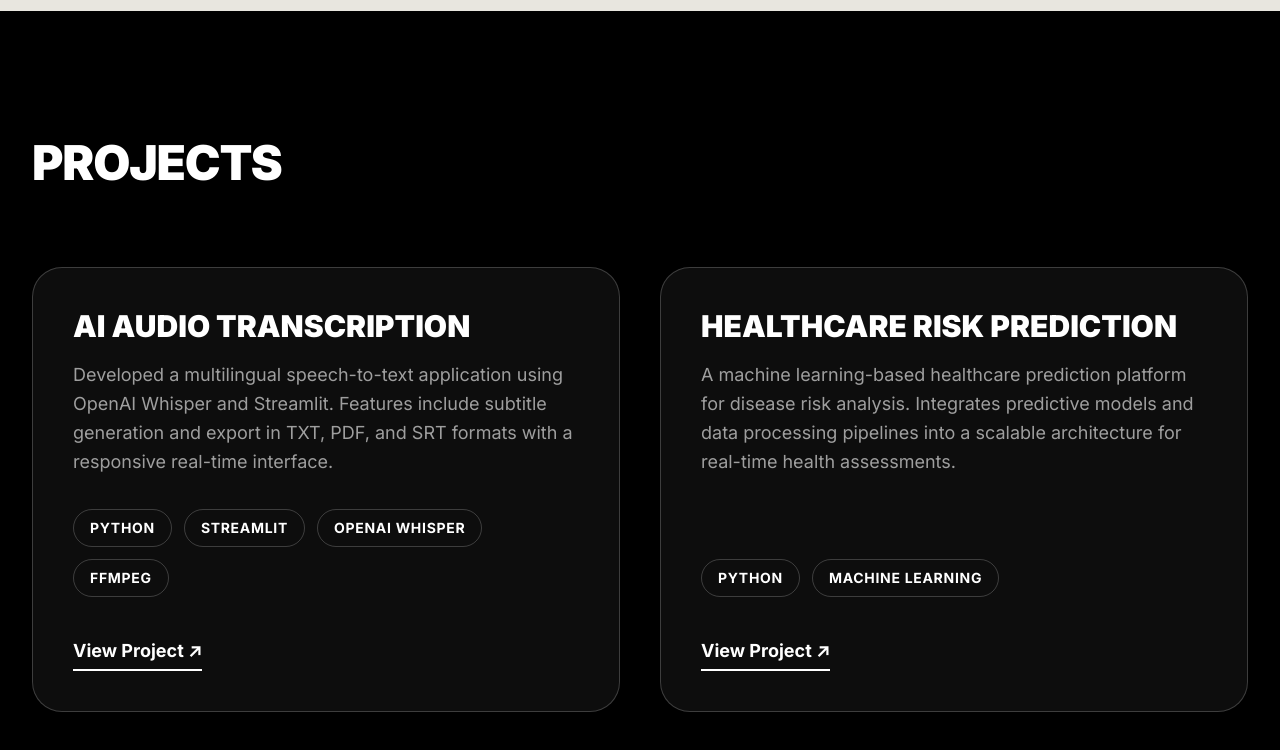
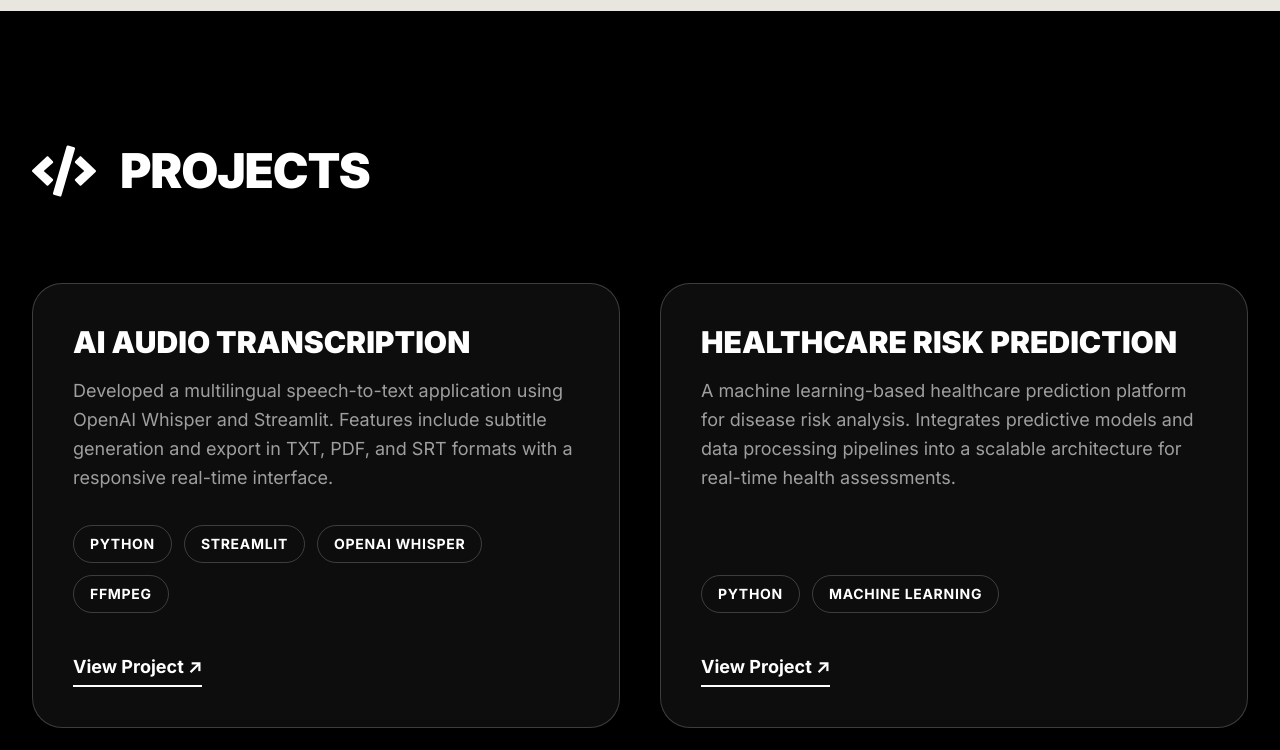
Before and after one commit to Akhilan9/Portfolio, a React (Vite) app: page / in a window 1280 px wide. Shown: the part 1500-2250 px from the top of the page. Built offline with nearby package versions, Linux system fonts and the light colour scheme; the HTML template or start-up script is replaced by a standard one.

Commit message:
Design: Update Tech Stack and Projects icons

```diff
--- a/src/App.jsx
+++ b/src/App.jsx
@@ -63,7 +63,8 @@ import {
     FaUser,
     FaShieldAlt,
     FaAward,
-    FaTerminal
+    FaTerminal,
+    FaCode
 } from "react-icons/fa";
 
 import { HiOutlineArrowUp } from "react-icons/hi";
@@ -574,15 +575,18 @@ export default function App() {
                         viewport={{ once: true, margin: "-100px" }}
                         className="px-8 max-w-7xl mx-auto"
                     >
+                        <div className="flex items-center gap-6 mb-20">
+                            <FaCode size={48} className="text-white md:w-16 md:h-16" />
                             <motion.h2
                                 id="projects"
                                 initial={{ opacity: 0, y: 30 }}
                                 whileInView={{ opacity: 1, y: 0 }}
                                 viewport={{ once: true }}
-                            className="text-4xl sm:text-5xl font-black uppercase mb-20 tracking-tight scroll-mt-32 text-white"
+                                className="text-4xl sm:text-5xl font-black uppercase tracking-tight scroll-mt-32 text-white"
                             >
                                 Projects
                             </motion.h2>
+                        </div>
 
                         <motion.div
                             variants={containerVariants}
@@ -826,7 +830,7 @@ export default function App() {
                         className="px-8 max-w-7xl mx-auto"
                     >
                         <div className="flex items-center gap-6 mb-20">
-                            <FaMicrochip size={48} className="text-white md:w-16 md:h-16" />
+                            <FaLaptopCode size={48} className="text-white md:w-16 md:h-16" />
                             <motion.h2
                                 id="skills"
                                 initial={{ opacity: 0, y: 30 }}
```
Lines whose indentation alone changed are shown as unchanged.
